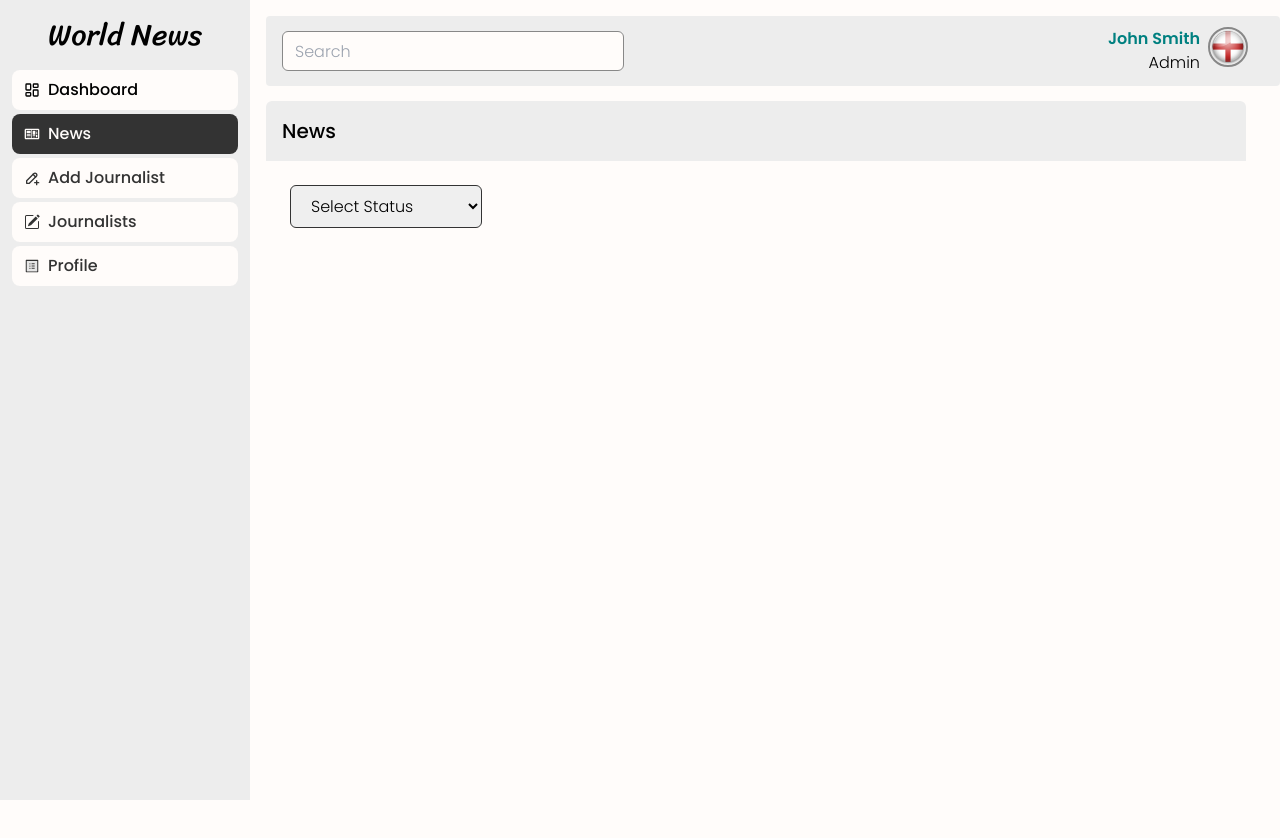
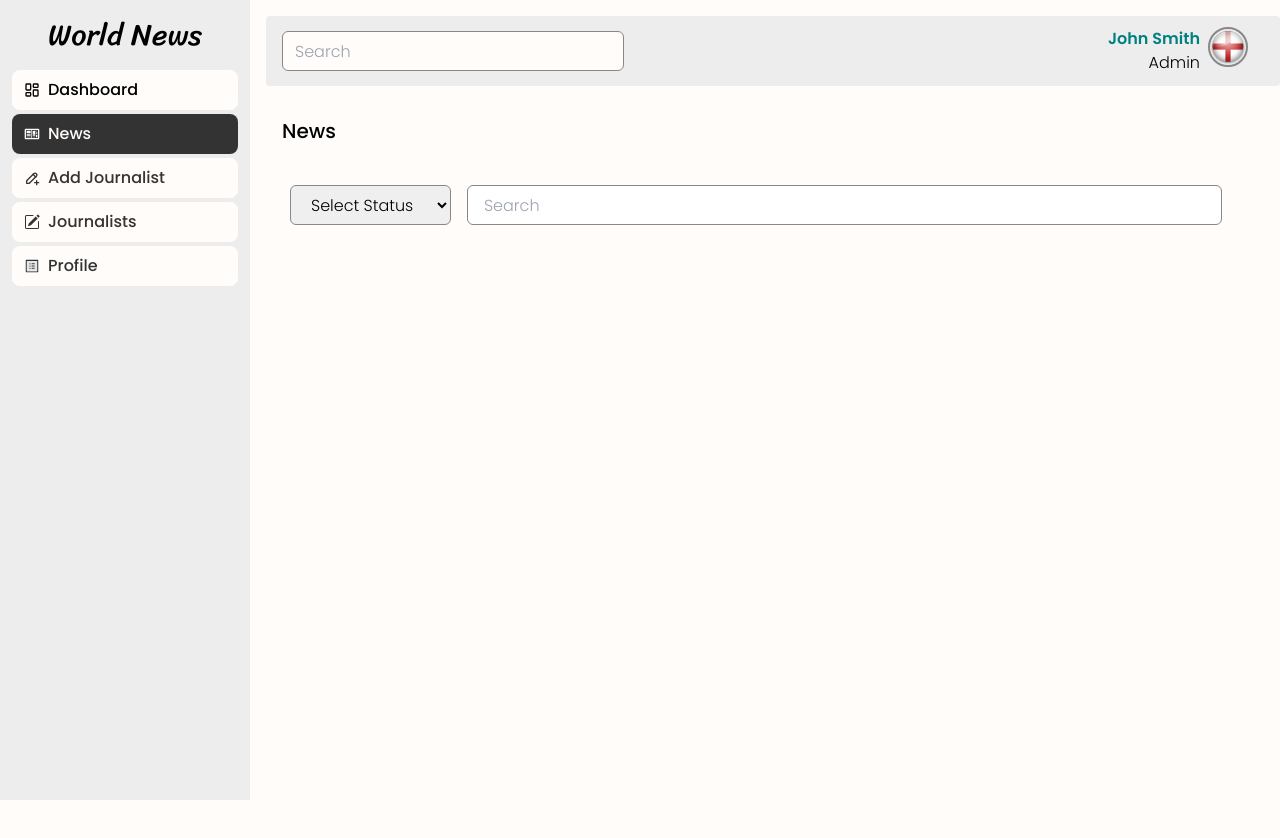
Before and after one commit to Nimira43/World-News, a React (Vite) app in the folder client/: page /dashboard/news in a window 1280 px wide. Shown: the top 838 px of the page. Built offline with nearby package versions, Linux system fonts and the light colour scheme.

Commit message:
Search bar in NewsContent styled.

```diff
--- a/client/src/dashboard/components/NewsContent.jsx
+++ b/client/src/dashboard/components/NewsContent.jsx
@@ -2,12 +2,13 @@ const NewsContent = () => {
   return (
     <div className='bg-light min-h-screen p-6'>
       <div className='flex items-center gap-4 mb-6'>
-        <select name='status' className='w-48 px-4 py-2 rounded-md border border-grey-dark'>
+        <select name='status' className='w-48 px-4 py-2 rounded-md border border-grey-medium outline-0 focus:border-grey-dark h-10'>
           <option value=''>Select Status</option>
           <option value='pending'>Pending</option>
           <option value='active'>Active</option>
           <option value='deactive'>Deactive</option>
         </select>
+        <input type='text' placeholder='Search' className='w-full px-4 py-4 rounded-md border border-grey-medium outline-0 focus:border-grey-dark h-10' />
       </div>
     </div>
   )
--- a/client/src/dashboard/pages/News.jsx
+++ b/client/src/dashboard/pages/News.jsx
@@ -8,7 +8,7 @@ const News = () => {
   }
 
   return (
-    <div className='bg-grey-light rounded-md'>
+    <div className='bg-light rounded-md'>
       <div className='flex justify-between p-4'>
         <h2 className='text-xl font-medium'>News</h2>
         {
```
